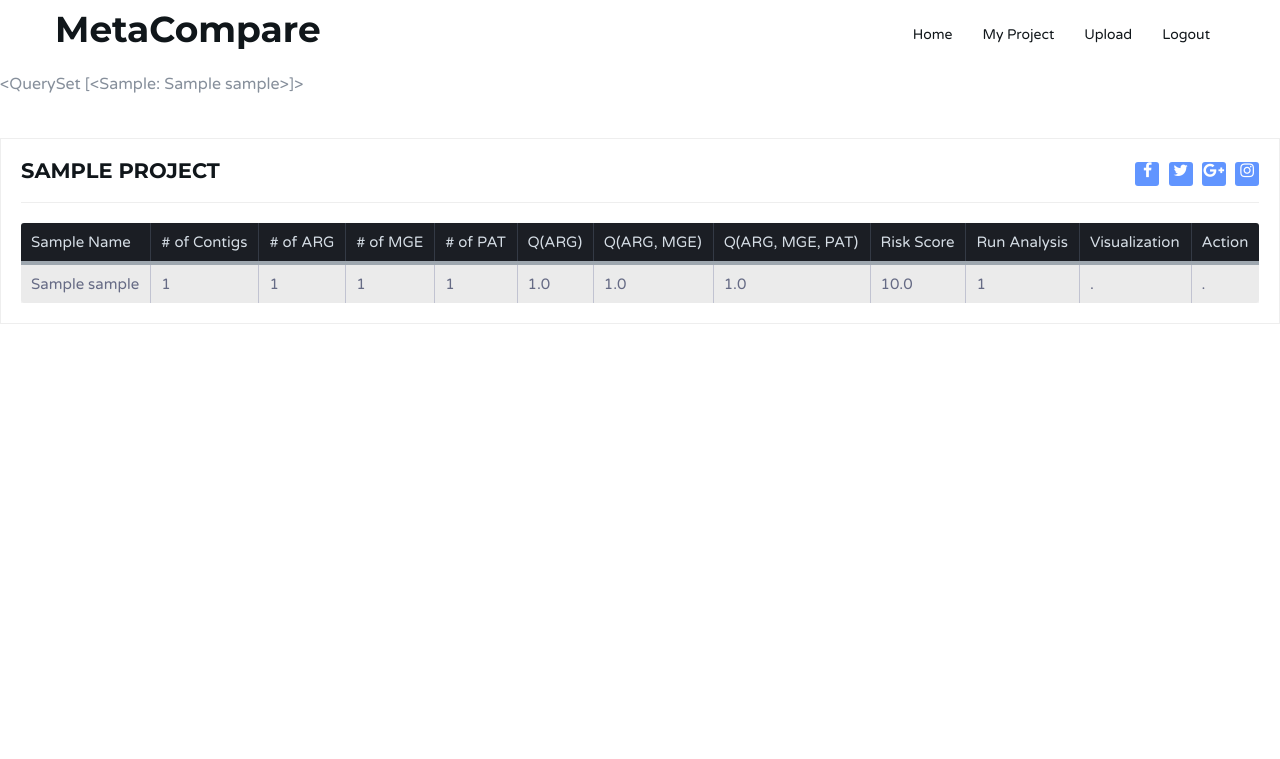
After one commit to minoh0201/MetaCompare2_web, a Django app: page /project/ in a window 1280 px wide. The commit adds this page. Shown: the top 759 px of the page. Run offline with Django 3.2, Linux system fonts and the light colour scheme; a user stored in the database is signed in; tables that the repository leaves empty hold one stand-in row (values such as "Sample post"); some libraries are stand-ins or nearby versions.

Commit message:
project page

```diff
--- a/app/static/css/style.css
+++ b/app/static/css/style.css
@@ -199,7 +199,7 @@ ul, ol {
 
 /* --  Input  -- */
 
-input[type="text"], input[type="email"], input[type="password"], input[type="number"], input[type="date"], input[type="url"], input[type="tel"], textarea {
+input[type="text"], input[type="email"], input[type="password"], input[type="number"], input[type="date"], input[type="url"], input[type="tel"], input[type="file"], textarea {
     height: 40px;
     width: 100%;
     border: none;
@@ -1769,3 +1769,162 @@ header {
     padding: 8% 0 0;
     margin: auto;
 }
+
+.upload-page {
+    width: 600px;
+    padding: 1% 0 0;
+    margin: auto;
+}
+
+.form-small{
+    height: 20px;
+    width: 100%;
+    border: none;
+	  background: #F4F4F4;
+    border-bottom: 2px solid #EEE;
+    color: #354052;
+    padding: 0px 10px;
+    opacity: 0.5;
+    -webkit-transition: 0.2s border-color, 0.2s opacity;
+    transition: 0.2s border-color, 0.2s opacity;
+}
+
+
+/* Table */
+
+@import url(https://fonts.googleapis.com/css?family=Roboto:400,500,700,300,100);
+
+
+div.table-title {
+   display: block;
+  margin: auto;
+  max-width: 100%;
+  padding:5px;
+  width: 100%;
+}
+
+.table-title h3 {
+   color: #fafafa;
+   font-size: 30px;
+   font-weight: 400;
+   font-style:normal;
+   font-family: "Roboto", helvetica, arial, sans-serif;
+   text-shadow: -1px -1px 1px rgba(0, 0, 0, 0.1);
+   text-transform:uppercase;
+}
+
+
+/*** Table Styles **/
+
+.table-fill {
+  background: white;
+  border-radius:3px;
+  border-collapse: collapse;
+  height: 40px;
+  margin: auto;
+  /*max-width: 600px;*/
+  padding:5px;
+  width: 100%;
+  box-shadow: 0 5px 10px rgba(0, 0, 0, 0.1);
+  animation: float 5s infinite;
+}
+
+th {
+  color:#D5DDE5;;
+  background:#1b1e24;
+  border-bottom:4px solid #9ea7af;
+  border-right: 1px solid #343a45;
+  font-size:15px;
+  font-weight: 100;
+  padding:10px;
+  text-align:left;
+  text-shadow: 0 1px 1px rgba(0, 0, 0, 0.1);
+  vertical-align:middle;
+}
+
+th:first-child {
+  border-top-left-radius:3px;
+}
+
+th:last-child {
+  border-top-right-radius:3px;
+  border-right:none;
+}
+
+tr {
+  border-top: 1px solid #C1C3D1;
+  border-bottom-: 1px solid #C1C3D1;
+  color:#666B85;
+  font-size:15px;
+  font-weight:normal;
+  /*text-shadow: 0 1px 1px rgba(256, 256, 256, 0.1);*/
+}
+
+tr:hover td {
+  background:#4E5066;
+  color:#FFFFFF;
+  border-top: 1px solid #22262e;
+}
+
+tr:first-child {
+  border-top:none;
+}
+
+tr:last-child {
+  border-bottom:none;
+}
+
+tr:nth-child(odd) td {
+  background:#EBEBEB;
+}
+
+tr:nth-child(odd):hover td {
+  background:#4E5066;
+}
+
+tr:last-child td:first-child {
+  border-bottom-left-radius:3px;
+}
+
+tr:last-child td:last-child {
+  border-bottom-right-radius:3px;
+}
+
+td {
+  background:#FFFFFF;
+  padding:10px;
+  text-align:left;
+  vertical-align:middle;
+  font-weight:300;
+  font-size:15px;
+  /*text-shadow: -1px -1px 1px rgba(0, 0, 0, 0.1);*/
+  border-right: 1px solid #C1C3D1;
+}
+
+td:last-child {
+  border-right: 0px;
+}
+
+th.text-left {
+  text-align: left;
+}
+
+th.text-center {
+  text-align: center;
+}
+
+th.text-right {
+  text-align: right;
+}
+
+td.text-left {
+  text-align: left;
+}
+
+td.text-center {
+  text-align: center;
+}
+
+td.text-right {
+  text-align: right;
+}
--- a/app/templates/app/main.html
+++ b/app/templates/app/main.html
@@ -52,7 +52,7 @@
 				<div class="navbar-header">
 					<!-- Logo -->
 					<div class="navbar-brand">
-						<a href="main.html">
+						<a href="{% url 'main' %}">
 
                             <h2 class="logo">MetaCompare</h2>
 
@@ -74,7 +74,7 @@
 				<!--  Main navigation  -->
 				<ul class="main-nav nav navbar-nav navbar-right">
 					<li><a href="#home">Home</a></li>
-					<li><a href="#about">About</a></li>
+					<!--<li><a href="#about">About</a></li>-->
 
 
 					<!-- Menu !!
@@ -92,6 +92,7 @@
 					-->
 
 						{% if user.is_authenticated %}
+							<li><a href="{% url 'project' %}">My Project</a></li>
 							<li><a href="{% url 'upload' %}">Upload</a></li>
 							<li><a href="{% url 'logout' %}">Logout</a></li>
 						{% endif %}
--- /dev/null
+++ b/app/templates/app/project.html
@@ -0,0 +1,166 @@
+{% load static %}
+<html lang="en">
+
+<head>
+	<meta charset="utf-8">
+	<meta http-equiv="X-UA-Compatible" content="IE=edge">
+	<meta name="viewport" content="width=device-width, initial-scale=1">
+	<!-- The above 3 meta tags *must* come first in the head; any other head content must come *after* these tags -->
+
+	<title>HTML Template</title>
+
+	<!-- Google font -->
+	<link href="https://fonts.googleapis.com/css?family=Montserrat:400,700%7CVarela+Round" rel="stylesheet">
+
+	<!-- Bootstrap -->
+	<link type="text/css" rel="stylesheet" href="{% static 'css/bootstrap.min.css' %}" />
+
+	<!-- Owl Carousel -->
+	<link type="text/css" rel="stylesheet" href="{% static 'css/owl.carousel.css' %}" />
+	<link type="text/css" rel="stylesheet" href="{% static 'css/owl.theme.default.css' %}" />
+
+	<!-- Magnific Popup -->
+	<link type="text/css" rel="stylesheet" href="{% static 'css/magnific-popup.css' %}" />
+
+	<!-- Font Awesome Icon -->
+	<link rel="stylesheet" href="{% static 'css/font-awesome.min.css' %}">
+
+	<!-- Custom stlylesheet -->
+	<link type="text/css" rel="stylesheet" href="{% static 'css/style.css' %}" />
+
+	<!-- HTML5 shim and Respond.js for IE8 support of HTML5 elements and media queries -->
+	<!-- WARNING: Respond.js doesn't work if you view the page via file:// -->
+	<!--[if lt IE 9]>
+		<script src="https://oss.maxcdn.com/html5shiv/3.7.3/html5shiv.min.js"></script>
+		<script src="https://oss.maxcdn.com/respond/1.4.2/respond.min.js"></script>
+	<![endif]-->
+</head>
+<body>
+		<!-- Nav -->
+		<nav id="nav" class="navbar">
+			<div class="container">
+
+				<div class="navbar-header">
+					<!-- Logo -->
+					<div class="navbar-brand">
+						<a href="{% url 'main' %}">
+
+                            <h2 class="logo">MetaCompare</h2>
+
+                            <!--
+                            <img class="logo" src="img/logo.png" alt="logo">
+							<img class="logo-alt" src="img/logo-alt.png" alt="logo">a
+							-->
+						</a>
+					</div>
+					<!-- /Logo -->
+
+					<!-- Collapse nav button -->
+					<div class="nav-collapse">
+						<span></span>
+					</div>
+					<!-- /Collapse nav button -->
+				</div>
+
+				<!--  Main navigation  -->
+				<ul class="main-nav nav navbar-nav navbar-right">
+					<li><a href="{% url 'main' %}">Home</a></li>
+
+
+					<!-- Menu !!
+
+					<li><a href="#service">Services</a></li>
+					<li><a href="#pricing">Prices</a></li>
+					<li><a href="#team">Team</a></li>
+					<li class="has-dropdown"><a href="#blog">Blog</a>
+						<ul class="dropdown">
+							<li><a href="blog-single.html">blog post</a></li>
+						</ul>
+					</li>
+
+					<li><a href="#contact">Contact</a></li>
+					-->
+
+						{% if user.is_authenticated %}
+							<li><a href="{% url 'project' %}">My Project</a></li>
+							<li><a href="{% url 'upload' %}">Upload</a></li>
+							<li><a href="{% url 'logout' %}">Logout</a></li>
+						{% endif %}
+				</ul>
+				<!-- /Main navigation -->
+
+			</div>
+		</nav>
+		<!-- /Nav -->
+
+    <!-- project -->
+        {% for project in projects %}
+            {{ project.samples.all }}
+        {% endfor %}
+
+        {% for project in projects %}
+        <div class="blog-author">
+            <div class="media">
+                <div class="media-body">
+                    <div class="media-heading">
+                        <h3>{{ project }}</h3>
+                        <div class="author-social">
+                            <a href="#"><i class="fa fa-facebook"></i></a>
+                            <a href="#"><i class="fa fa-twitter"></i></a>
+                            <a href="#"><i class="fa fa-google-plus"></i></a>
+                            <a href="#"><i class="fa fa-instagram"></i></a>
+                        </div>
+                    </div>
+
+                    <!-- table -->
+                    <table class="table-fill">
+                        <thead>
+                            <tr>
+                                <th class="text-left">Sample Name</th>
+                                <th class="text-left"># of Contigs</th>
+                                <th class="text-left"># of ARG</th>
+                                <th class="text-left"># of MGE</th>
+                                <th class="text-left"># of PAT</th>
+                                <th class="text-left">Q(ARG)</th>
+                                <th class="text-left">Q(ARG, MGE)</th>
+                                <th class="text-left">Q(ARG, MGE, PAT)</th>
+                                <th class="text-left">Risk Score</th>
+                                <th class="text-left">Run Analysis</th>
+                                <th class="text-left">Visualization</th>
+                                <th class="text-left">Action</th>
+                            </tr>
+                        </thead>
+                        <tbody class="table-hover">
+                            {% for sample in project.samples.all %}
+
+                            <tr>
+                                <td class="text-left">{{ sample }}</td>
+                                <td class="text-left">{{ sample.nContigs }}</td>
+                                <td class="text-left">{{ sample.nARG }}</td>
+                                <td class="text-left">{{ sample.nMGE }}</td>
+                                <td class="text-left">{{ sample.nPAT }}</td>
+                                <td class="text-left">{{ sample.qARG }}</td>
+                                <td class="text-left">{{ sample.qARG_MGE }}</td>
+                                <td class="text-left">{{ sample.qARG_MGE_PAT }}</td>
+                                <td class="text-left">{{ sample.risk_score }}</td>
+                                <td class="text-left">{{ sample.stat }}</td>
+                                <td class="text-left">.</td>
+                                <td class="text-left">.</td>
+
+                            </tr>
+                            {% endfor %}
+                        </tbody>
+                    </table>
+                    <!--<p>Nec feugiat nisl pretium fusce id velit ut tortor pretium. Nisl purus in mollis nunc sed. Nunc non blandit massa enim nec.</>
+                        -->
+                </div>
+            </div>
+        </div>
+    <!-- /project -->
+
+
+        {% endfor %}
+
+
+</body>
+</html>
--- a/app/urls.py
+++ b/app/urls.py
@@ -3,5 +3,9 @@ from . import views
 
 urlpatterns = [
     path('', views.main, name='main'),
-    path('upload/', views.sample_form_upload, name='upload')
+    #path('upload/', views.sample_form_upload, name='upload'),
+    #path('upload/', views.uploadFormView.as_view(), name='upload'),
+
+    path('upload/', views.sample_form_upload2, name='upload'),
+    path('project/', views.my_project, name='project'),
 ]
--- a/app/views.py
+++ b/app/views.py
@@ -2,6 +2,8 @@ from django.shortcuts import render
 from django.shortcuts import redirect
 from .models import Project
 from .models import Sample
+
+from django.contrib.auth.decorators import login_required
 
 from .form import DocumentForm
 from .form import SampleForm
@@ -39,10 +41,40 @@ def model_form_upload(request):
 
 def sample_form_upload(request):
     if request.method == 'POST':
-        form = SampleForm(request.POST, request.FILES)
+        form = SampleForm(request.user.id, request.POST, request.FILES)
         if form.is_valid():
-            form.save()
+            f_saver = form.save(commit=False)
+            f_saver.user = request.user
+            f_saver.save()
             return redirect('main')
     else:
-        form = SampleForm()
+        form = SampleForm(request.user.id)
     return render(request, 'app/sample_form_upload.html', {'form': form})
+
+
+from django.forms import formset_factory
+#from app.form import SampleForm
+from django.views import View
+
+@login_required
+def sample_form_upload2(request):
+    Sample_FormSet = formset_factory(SampleForm)
+    if request.method == 'POST':
+        form = Sample_FormSet(request.POST, request.FILES, form_kwargs={'user_id': request.user.id})
+        if form.is_valid():
+            for sample in form:
+                s_saver = sample.save(commit=False)
+                s_saver.user = request.user
+                s_saver.save()
+            return redirect('main')
+    else:
+        form = Sample_FormSet(form_kwargs={'user_id': request.user.id})
+    return render(request, 'app/upload.html', {'sample_form': form})
+
+
+
+@login_required
+def my_project(request):
+    projects = Project.objects.filter(user_id = request.user.id)
+    #samples = Sample.objects.filter(user_id = request.user.id)
+    return render(request, 'app/project.html', {'projects': projects})#, 'samples': samples})
```
Also changed, not shown: app/form.py (+10 -2 lines), app/models.py (+20 -3 lines), app/templates/app/upload.html (added, +73 -0 lines), webapp/settings.py (+8 -0 lines), app/migrations/0005_auto_20181227_1346.py (added), app/migrations/0006_auto_20181227_1347.py (added), app/migrations/0007_auto_20181227_1349.py (added), app/migrations/0008_auto_20181227_1354.py (added), app/static/js/jquery.formset.js (added), webapp/urls.py (line endings or trailing spaces), 1 other file.
